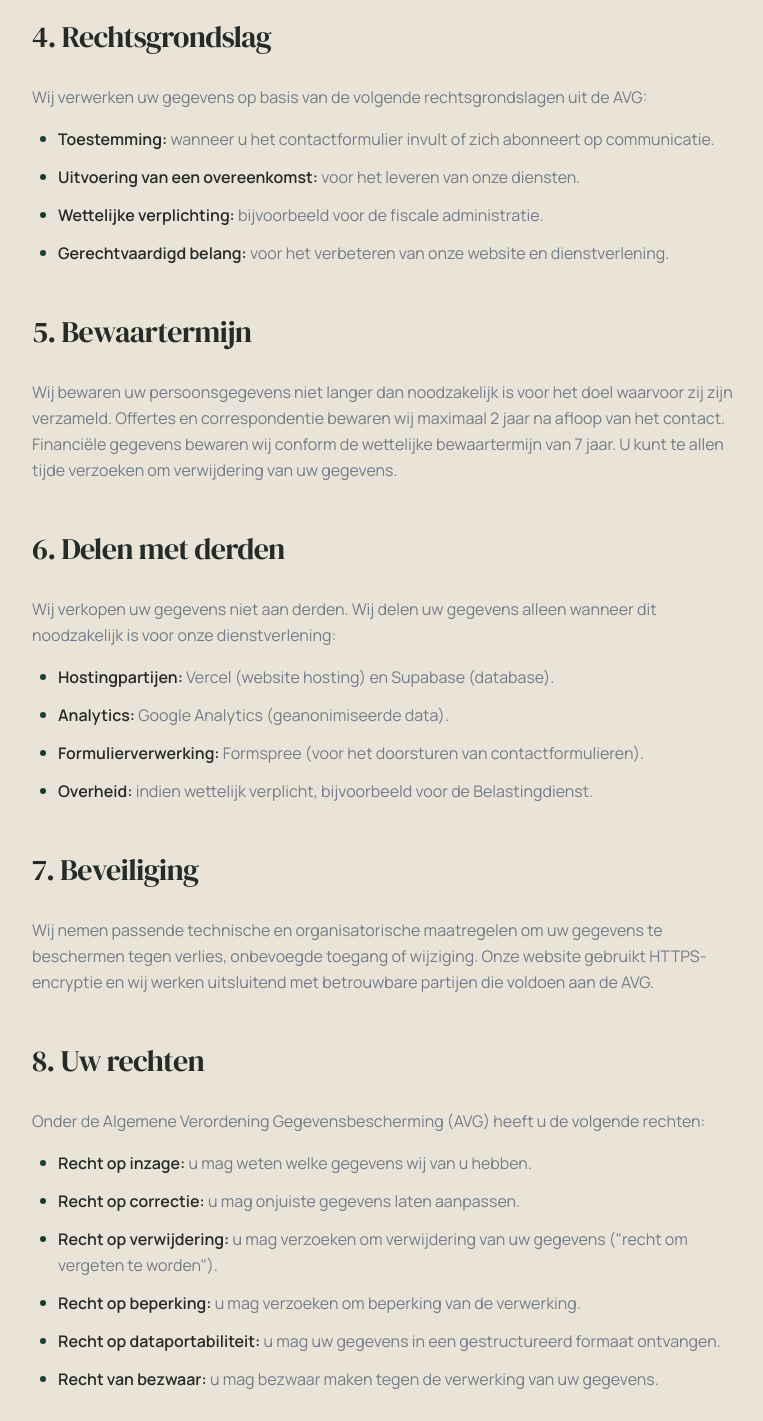
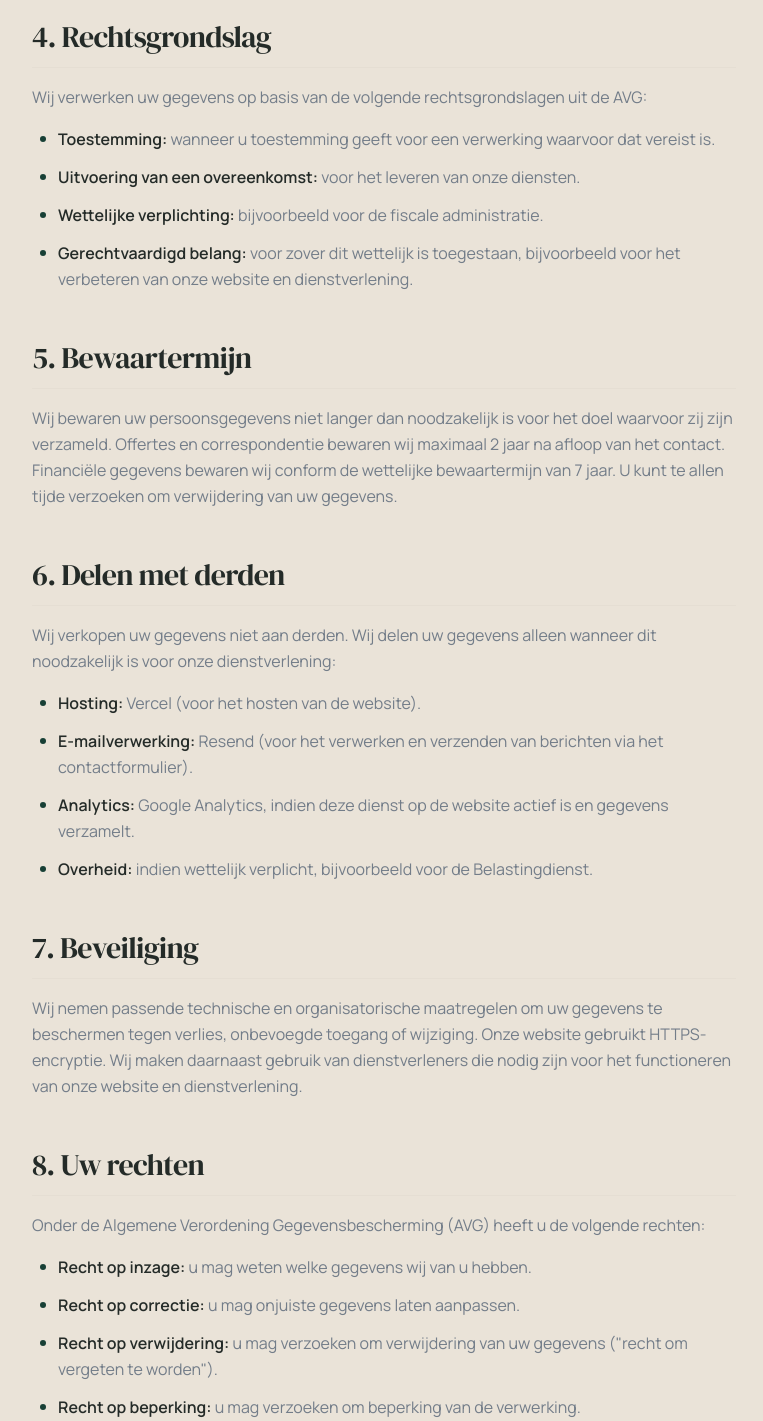
Before and after one commit to Maximustopdeals/testsite-webboostpartner, a Next.js app: page /privacy in a window 1280 px wide. Shown: the part 1400-2821 px from the top of the page, without its empty margins (256-1019 px from the left). Built offline with nearby package versions, Linux system fonts and the light colour scheme.

Commit message:
Revise privacy policy sections and wording
Updated privacy policy content for clarity and compliance.

```diff
--- a/app/privacy/page.tsx
+++ b/app/privacy/page.tsx
@@ -34,6 +34,7 @@ export default function PrivacyPage() {
       {/* Content */}
       <section className="bg-background-secondary py-16 sm:py-24 border-t border-border-subtle">
         <div className="max-w-3xl mx-auto px-6 lg:px-8">
+          {/* 1. Wie zijn wij? */}
           <div className="mb-12">
             <h2 className="font-serif text-2xl sm:text-3xl text-foreground mb-4 pb-3 border-b border-border-subtle">
               1. Wie zijn wij?
@@ -52,6 +53,7 @@ export default function PrivacyPage() {
             </p>
           </div>
 
+          {/* 2. Welke gegevens verzamelen wij? */}
           <div className="mb-12">
             <h2 className="font-serif text-2xl sm:text-3xl text-foreground mb-4 pb-3 border-b border-border-subtle">
               2. Welke gegevens verzamelen wij?
@@ -87,7 +89,7 @@ export default function PrivacyPage() {
                     Technische gegevens:
                   </strong>{" "}
                   IP-adres, browsertype, besturingssysteem en bezochte pagina&apos;s
-                  (via Google Analytics, geanonimiseerd).
+                  (via Google Analytics, voor zover van toepassing).
                 </span>
               </li>
               <li className="flex items-start gap-3">
@@ -103,6 +105,7 @@ export default function PrivacyPage() {
             </ul>
           </div>
 
+          {/* 3. Waarom verwerken wij uw gegevens? */}
           <div className="mb-12">
             <h2 className="font-serif text-2xl sm:text-3xl text-foreground mb-4 pb-3 border-b border-border-subtle">
               3. Waarom verwerken wij uw gegevens?
@@ -117,7 +120,9 @@ export default function PrivacyPage() {
               </li>
               <li className="flex items-start gap-3">
                 <span className="w-1.5 h-1.5 rounded-full bg-brand mt-2.5 shrink-0" />
-                <span>Het opstellen van offertes en het uitvoeren van opdrachten.</span>
+                <span>
+                  Het opstellen van offertes en het uitvoeren van opdrachten.
+                </span>
               </li>
               <li className="flex items-start gap-3">
                 <span className="w-1.5 h-1.5 rounded-full bg-brand mt-2.5 shrink-0" />
@@ -137,6 +142,7 @@ export default function PrivacyPage() {
             </ul>
           </div>
 
+          {/* 4. Rechtsgrondslag */}
           <div className="mb-12">
             <h2 className="font-serif text-2xl sm:text-3xl text-foreground mb-4 pb-3 border-b border-border-subtle">
               4. Rechtsgrondslag
@@ -152,8 +158,8 @@ export default function PrivacyPage() {
                   <strong className="text-foreground font-semibold">
                     Toestemming:
                   </strong>{" "}
-                  wanneer u het contactformulier invult of zich abonneert op
-                  communicatie.
+                  wanneer u toestemming geeft voor een verwerking waarvoor dat
+                  vereist is.
                 </span>
               </li>
               <li className="flex items-start gap-3">
@@ -180,12 +186,14 @@ export default function PrivacyPage() {
                   <strong className="text-foreground font-semibold">
                     Gerechtvaardigd belang:
                   </strong>{" "}
-                  voor het verbeteren van onze website en dienstverlening.
+                  voor zover dit wettelijk is toegestaan, bijvoorbeeld voor
+                  het verbeteren van onze website en dienstverlening.
                 </span>
               </li>
             </ul>
           </div>
 
+          {/* 5. Bewaartermijn */}
           <div className="mb-12">
             <h2 className="font-serif text-2xl sm:text-3xl text-foreground mb-4 pb-3 border-b border-border-subtle">
               5. Bewaartermijn
@@ -200,6 +208,7 @@ export default function PrivacyPage() {
             </p>
           </div>
 
+          {/* 6. Delen met derden */}
           <div className="mb-12">
             <h2 className="font-serif text-2xl sm:text-3xl text-foreground mb-4 pb-3 border-b border-border-subtle">
               6. Delen met derden
@@ -213,9 +222,19 @@ export default function PrivacyPage() {
                 <span className="w-1.5 h-1.5 rounded-full bg-brand mt-2.5 shrink-0" />
                 <span>
                   <strong className="text-foreground font-semibold">
-                    Hostingpartijen:
+                    Hosting:
                   </strong>{" "}
-                  Vercel (website hosting) en Supabase (database).
+                  Vercel (voor het hosten van de website).
+                </span>
+              </li>
+              <li className="flex items-start gap-3">
+                <span className="w-1.5 h-1.5 rounded-full bg-brand mt-2.5 shrink-0" />
+                <span>
+                  <strong className="text-foreground font-semibold">
+                    E-mailverwerking:
+                  </strong>{" "}
+                  Resend (voor het verwerken en verzenden van berichten via het
+                  contactformulier).
                 </span>
               </li>
               <li className="flex items-start gap-3">
@@ -224,16 +243,8 @@ export default function PrivacyPage() {
                   <strong className="text-foreground font-semibold">
                     Analytics:
                   </strong>{" "}
-                  Google Analytics (geanonimiseerde data).
-                </span>
-              </li>
-              <li className="flex items-start gap-3">
-                <span className="w-1.5 h-1.5 rounded-full bg-brand mt-2.5 shrink-0" />
-                <span>
-                  <strong className="text-foreground font-semibold">
-                    Formulierverwerking:
-                  </strong>{" "}
-                  Formspree (voor het doorsturen van contactformulieren).
+                  Google Analytics, indien deze dienst op de website actief is
+                  en gegevens verzamelt.
                 </span>
               </li>
               <li className="flex items-start gap-3">
@@ -242,12 +253,14 @@ export default function PrivacyPage() {
                   <strong className="text-foreground font-semibold">
                     Overheid:
                   </strong>{" "}
-                  indien wettelijk verplicht, bijvoorbeeld voor de Belastingdienst.
+                  indien wettelijk verplicht, bijvoorbeeld voor de
+                  Belastingdienst.
                 </span>
               </li>
             </ul>
           </div>
 
+          {/* 7. Beveiliging */}
           <div className="mb-12">
             <h2 className="font-serif text-2xl sm:text-3xl text-foreground mb-4 pb-3 border-b border-border-subtle">
               7. Beveiliging
@@ -255,11 +268,13 @@ export default function PrivacyPage() {
             <p className="text-base text-foreground-muted leading-relaxed mb-4 font-sans">
               Wij nemen passende technische en organisatorische maatregelen om
               uw gegevens te beschermen tegen verlies, onbevoegde toegang of
-              wijziging. Onze website gebruikt HTTPS-encryptie en wij werken
-              uitsluitend met betrouwbare partijen die voldoen aan de AVG.
+              wijziging. Onze website gebruikt HTTPS-encryptie. Wij maken
+              daarnaast gebruik van dienstverleners die nodig zijn voor het
+              functioneren van onze website en dienstverlening.
             </p>
           </div>
 
+          {/* 8. Uw rechten */}
           <div className="mb-12">
             <h2 className="font-serif text-2xl sm:text-3xl text-foreground mb-4 pb-3 border-b border-border-subtle">
               8. Uw rechten
@@ -312,7 +327,8 @@ export default function PrivacyPage() {
                   <strong className="text-foreground font-semibold">
                     Recht op dataportabiliteit:
                   </strong>{" "}
-                  u mag uw gegevens in een gestructureerd formaat ontvangen.
+                  u mag uw gegevens in een gestructureerd formaat ontvangen,
+                  voor zover dit recht van toepassing is.
                 </span>
               </li>
               <li className="flex items-start gap-3">
@@ -321,7 +337,8 @@ export default function PrivacyPage() {
                   <strong className="text-foreground font-semibold">
                     Recht van bezwaar:
                   </strong>{" "}
-                  u mag bezwaar maken tegen de verwerking van uw gegevens.
+                  u mag bezwaar maken tegen de verwerking van uw gegevens,
+                  voor zover de AVG dit recht biedt.
                 </span>
               </li>
             </ul>
@@ -334,10 +351,11 @@ export default function PrivacyPage() {
               >
                 info@webboostpartner.nl
               </a>
-              . Wij reageren binnen 4 weken.
+              . Wij reageren in principe binnen één maand op uw verzoek.
             </p>
           </div>
 
+          {/* 9. Klachten */}
           <div className="mb-12">
             <h2 className="font-serif text-2xl sm:text-3xl text-foreground mb-4 pb-3 border-b border-border-subtle">
               9. Klachten
@@ -358,6 +376,7 @@ export default function PrivacyPage() {
             </p>
           </div>
 
+          {/* 10. Wijzigingen */}
           <div className="mb-12">
             <h2 className="font-serif text-2xl sm:text-3xl text-foreground mb-4 pb-3 border-b border-border-subtle">
               10. Wijzigingen
@@ -369,6 +388,7 @@ export default function PrivacyPage() {
             </p>
           </div>
 
+          {/* Contactgegevens */}
           <div className="pt-8 border-t border-border-subtle mt-16">
             <p className="text-sm text-foreground-muted leading-relaxed font-sans">
               WebBoost Partner &middot; Neeltje Griffijnstraat 12, 3065 KD
```
